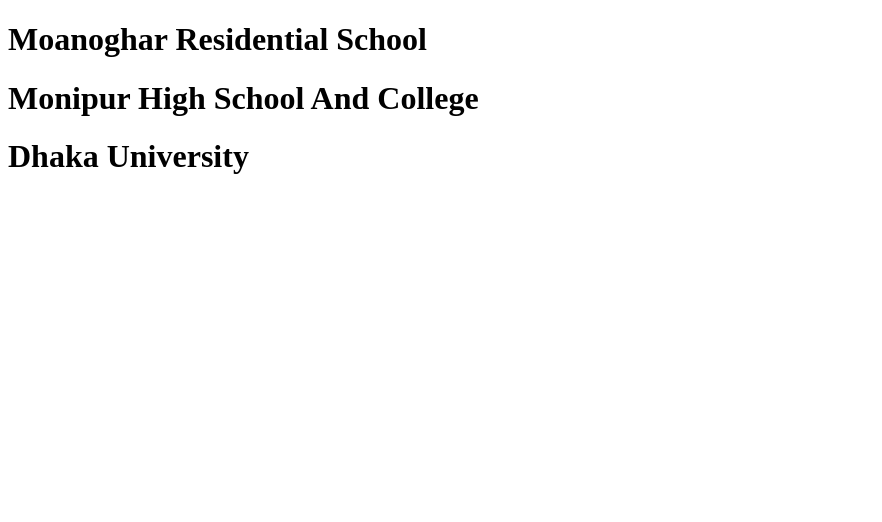
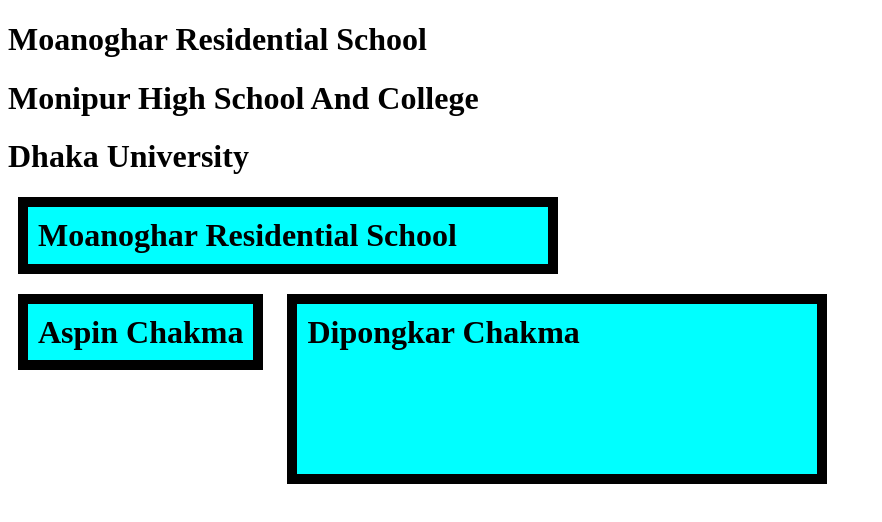
Before and after one commit to aspinchakma/my-second-repo, a plain HTML site: page index.html in a window 1280 px wide. Shown: the whole page, without its empty margins (0-882 px from the left). Drawn offline with Linux system fonts and the light colour scheme.

Commit message:
three line added and some maintain to css file

```diff
--- /dev/null
+++ b/index.css
@@ -0,0 +1,34 @@
+.moanoghar{
+    color:black;
+    background:aqua;
+    width:500px;
+    padding:10px;
+    border:10px solid black;
+
+}
+.ampi{
+    color:black;
+    background-color: aqua;
+    width:500px;
+    padding:10px;
+    border:10px solid black;
+    margin:10px;
+}
+.jibon{
+    color:black;
+    background:aqua;
+    border:10px solid black;
+    display:inline;
+    padding:10px;
+    margin:10px;
+}
+.priti{
+    color:black;
+    background-color: aqua;
+    border:10px solid black;;
+    padding:10px;
+    display:inline-block;
+    width:500px;
+    height:150px;
+    margin:10px;
+}
--- a/index.html
+++ b/index.html
@@ -5,10 +5,14 @@
     <meta http-equiv="X-UA-Compatible" content="IE=edge">
     <meta name="viewport" content="width=device-width, initial-scale=1.0">
     <title>My Seocond Website </title>
+    <link rel="stylesheet" type="text/css" href="index.css">
 </head>
 <body>
     <h1>Moanoghar Residential School</h1>
     <h1>Monipur High School And College</h1>
     <h1>Dhaka University</h1>
+    <h1 class="ampi">Moanoghar Residential School</h1>
+    <h1 class="jibon">Aspin Chakma</h1>
+    <h1 class="priti">Dipongkar Chakma</h1>
 </body>
 </html>
```
